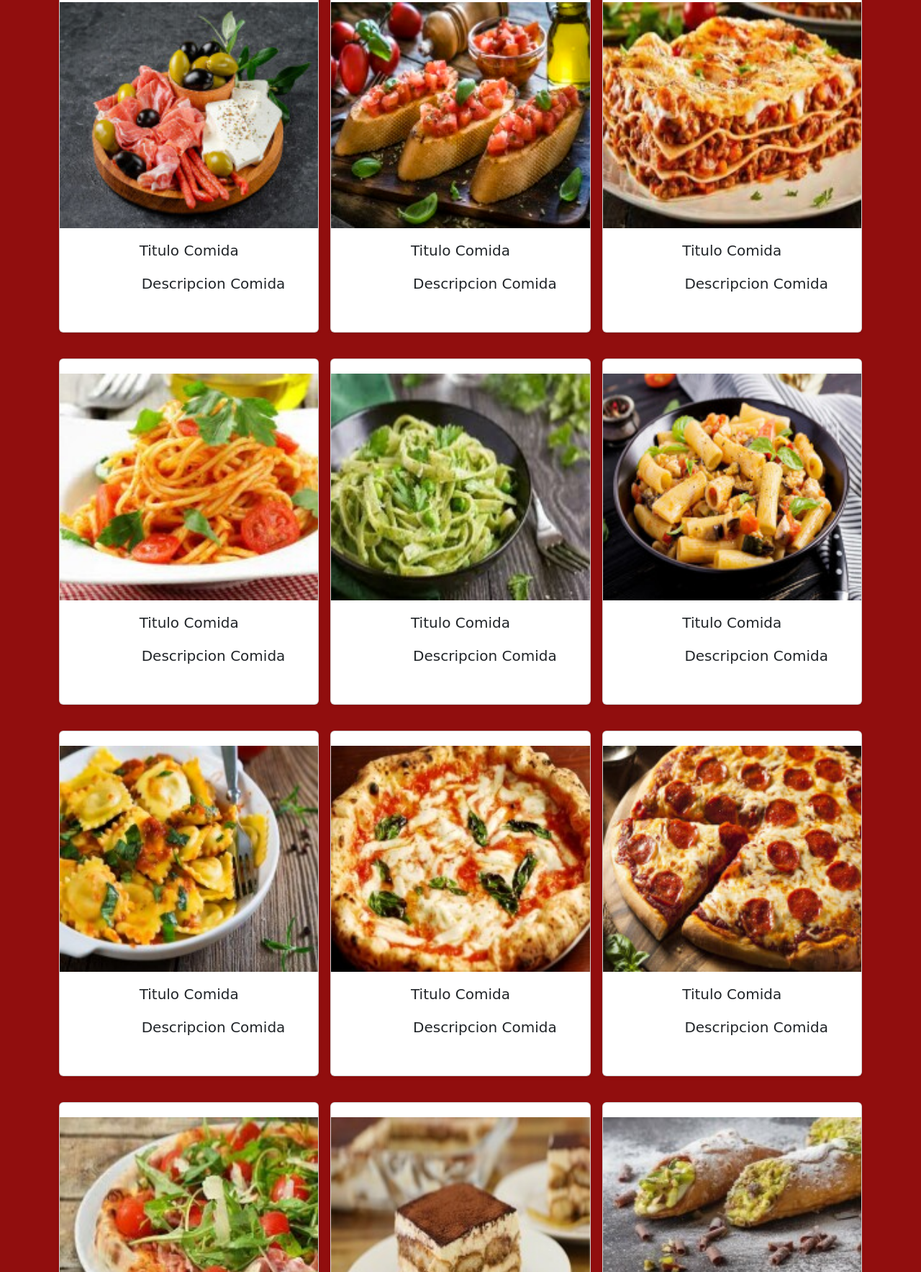
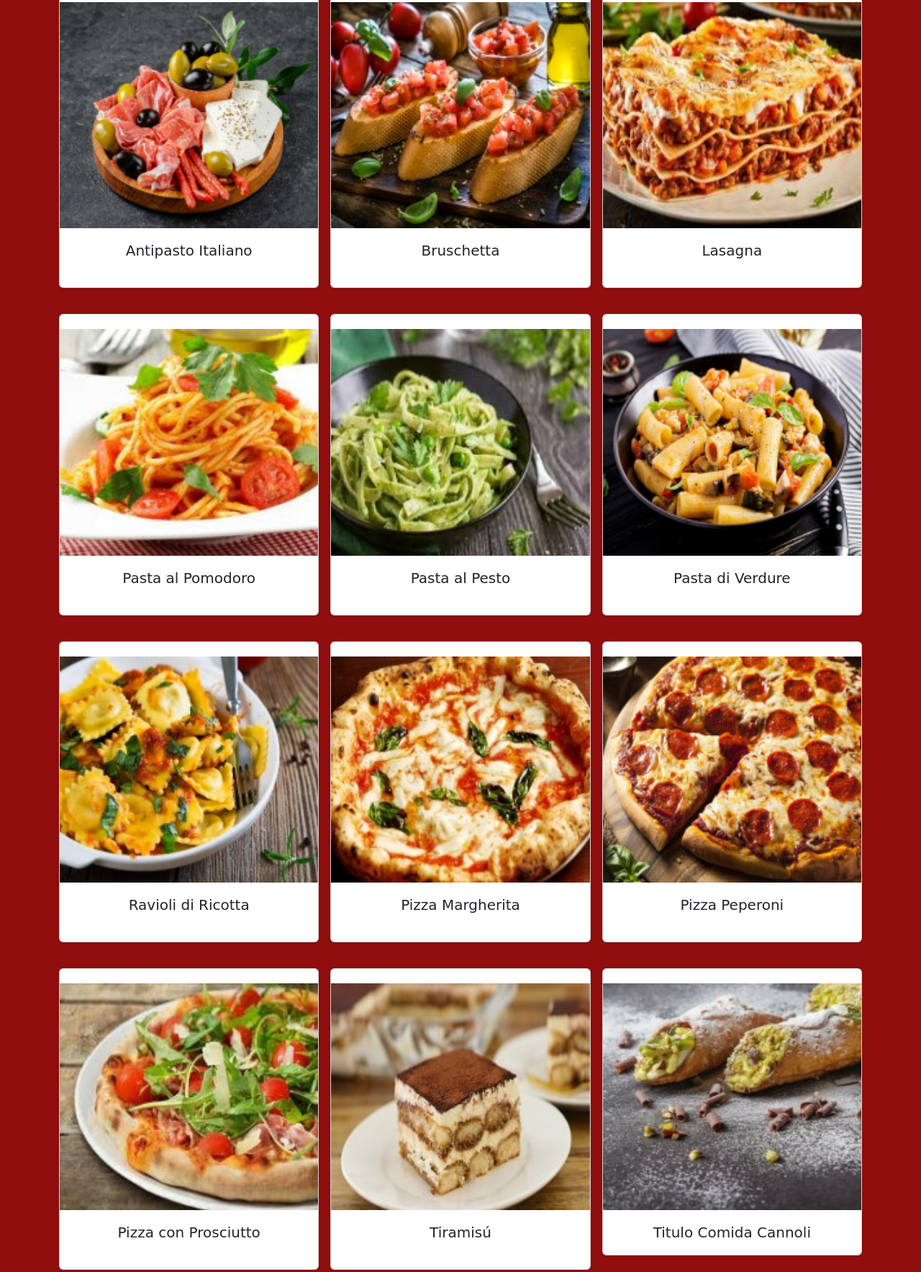
Before and after one commit to StefaCardinale/After-Class, a website: page pages/carta.html in a window 1280 px wide. Shown: the part 298-2065 px from the top of the page at 72% size. Drawn offline with nearby package versions, Linux system fonts and the light colour scheme.

Commit message:
Cambios-y-Orden-Varios

```diff
--- a/pages/carta.html
+++ b/pages/carta.html
@@ -65,8 +65,7 @@
             <div class="card shadow-sm text-center">
               <img src="../img/Comida 1.jpeg" alt="Comida 1"></svg>
               <div class="card-body">
-                <span>Titulo Comida</span>
-                <p class="card-text pt-3 text-dark">Descripcion Comida</p>
+                <span class="pt-2">Antipasto Italiano</span>
                 <div class="d-flex justify-content-between align-items-center"></div>
               </div>
             </div>
@@ -75,8 +74,7 @@
             <div class="card shadow-sm text-center">
               <img src="../img/Comida 2.jpeg" alt="Comida 2"></svg>
               <div class="card-body">
-                <span>Titulo Comida</span>
-                <p class="card-text pt-3 text-dark">Descripcion Comida</p>
+                <span class="pt-2">Bruschetta</span>
                 <div class="d-flex justify-content-between align-items-center"></div>
               </div>
             </div>
@@ -85,8 +83,7 @@
             <div class="card shadow-sm text-center">
               <img src="../img/Comida 3.jpeg" alt="Comida 3"></svg>
               <div class="card-body">
-                <span>Titulo Comida</span>
-                <p class="card-text pt-3 text-dark">Descripcion Comida</p>
+                <span class="pt-2">Lasagna</span>
                 <div class="d-flex justify-content-between align-items-center"></div>
               </div>
             </div>
@@ -95,8 +92,7 @@
             <div class="card shadow-sm text-center">
               <img src="../img/Comida 4.jpeg" alt="Comida 4"></svg>
               <div class="card-body">
-                <span>Titulo Comida</span>
-                <p class="card-text pt-3 text-dark">Descripcion Comida</p>
+                <span class="pt-2">Pasta al Pomodoro</span>
                 <div class="d-flex justify-content-between align-items-center"></div>
               </div>
             </div>
@@ -105,8 +101,7 @@
             <div class="card shadow-sm text-center">
               <img src="../img/Comida 5.jpeg" alt="Comida 5"></svg>
               <div class="card-body">
-                <span>Titulo Comida</span>
-                <p class="card-text pt-3 text-dark">Descripcion Comida</p>
+                <span class="pt-2">Pasta al Pesto</span>
                 <div class="d-flex justify-content-between align-items-center"></div>
               </div>
             </div>
@@ -115,8 +110,7 @@
             <div class="card shadow-sm text-center">
               <img src="../img/Comida 6.jpeg" alt="Comida 6"></svg>
               <div class="card-body">
-                <span>Titulo Comida</span>
-                <p class="card-text pt-3 text-dark">Descripcion Comida</p>
+                <span class="pt-2">Pasta di Verdure</span>
                 <div class="d-flex justify-content-between align-items-center"></div>
               </div>
             </div>
@@ -125,8 +119,7 @@
             <div class="card shadow-sm text-center">
               <img src="../img/Comida 7.jpeg" alt="Comida 7"></svg>
               <div class="card-body">
-                <span>Titulo Comida</span>
-                <p class="card-text pt-3 text-dark">Descripcion Comida</p>
+                <span class="pt-2">Ravioli di Ricotta</span>
                 <div class="d-flex justify-content-between align-items-center"></div>
               </div>
             </div>
@@ -135,8 +128,7 @@
             <div class="card shadow-sm text-center">
               <img src="../img/Comida 8.jpeg" alt="Comida 8"></svg>
               <div class="card-body">
-                <span>Titulo Comida</span>
-                <p class="card-text pt-3 text-dark">Descripcion Comida</p>
+                <span class="pt-2">Pizza Margherita</span>
                 <div class="d-flex justify-content-between align-items-center"></div>
               </div>
             </div>
@@ -145,8 +137,7 @@
             <div class="card shadow-sm text-center">
               <img src="../img/Comida 9.jpeg" alt="Comida 9"></svg>
               <div class="card-body">
-                <span>Titulo Comida</span>
-                <p class="card-text pt-3 text-dark">Descripcion Comida</p>
+                <span class="pt-2">Pizza Peperoni</span>
                 <div class="d-flex justify-content-between align-items-center"></div>
               </div>
             </div>
@@ -155,8 +146,7 @@
             <div class="card shadow-sm text-center">
               <img src="../img/Comida 10.jpeg" alt="Comida 10"></svg>
               <div class="card-body">
-                <span>Titulo Comida</span>
-                <p class="card-text pt-3 text-dark">Descripcion Comida</p>
+                <span class="pt-2">Pizza con Prosciutto</span>
                 <div class="d-flex justify-content-between align-items-center"></div>
               </div>
             </div>
@@ -165,8 +155,7 @@
             <div class="card shadow-sm text-center">
               <img src="../img/Comida 11.jpeg" alt="Comida 11"></svg>
               <div class="card-body">
-                <span>Titulo Comida</span>
-                <p class="card-text pt-3 text-dark">Descripcion Comida</p>
+                <span class="pt-2">Tiramisú</span>
                 <div class="d-flex justify-content-between align-items-center"></div>
               </div>
             </div>
@@ -176,8 +165,7 @@
               <img src="../img/Comida 12.jpeg" alt="Comida 12"></svg>
               <div class="card-body">
                 <span>Titulo Comida</span>
-                <p class="card-text pt-3 text-dark">Descripcion Comida</p>
-                <div class="d-flex justify-content-between align-items-center"></div>
+                <span class="pt-2">Cannoli</span>
               </div>
             </div>
           </div>
@@ -185,8 +173,8 @@
       </div>
     </div>
   </header>
+  <!-- Pie de Página -->
   <div class="container">
-      <!-- Pie de Página -->
     <footer class="d-flex flex-wrap justify-content-between align-items-center py-3 my-4 border-top">
       <!-- Télefono -->
       <p class="col-md-4 mb-0 text-white fw-semibold">Tel.: 02254-59895</p>
```
Also changed, not shown: index.html (+2 -2 lines), pages/contactanos.html (+1 -1 lines), pages/partners.html (+2 -2 lines), pages/sobrenosotros.html (+1 -1 lines). Lines whose indentation alone changed are shown as unchanged.
